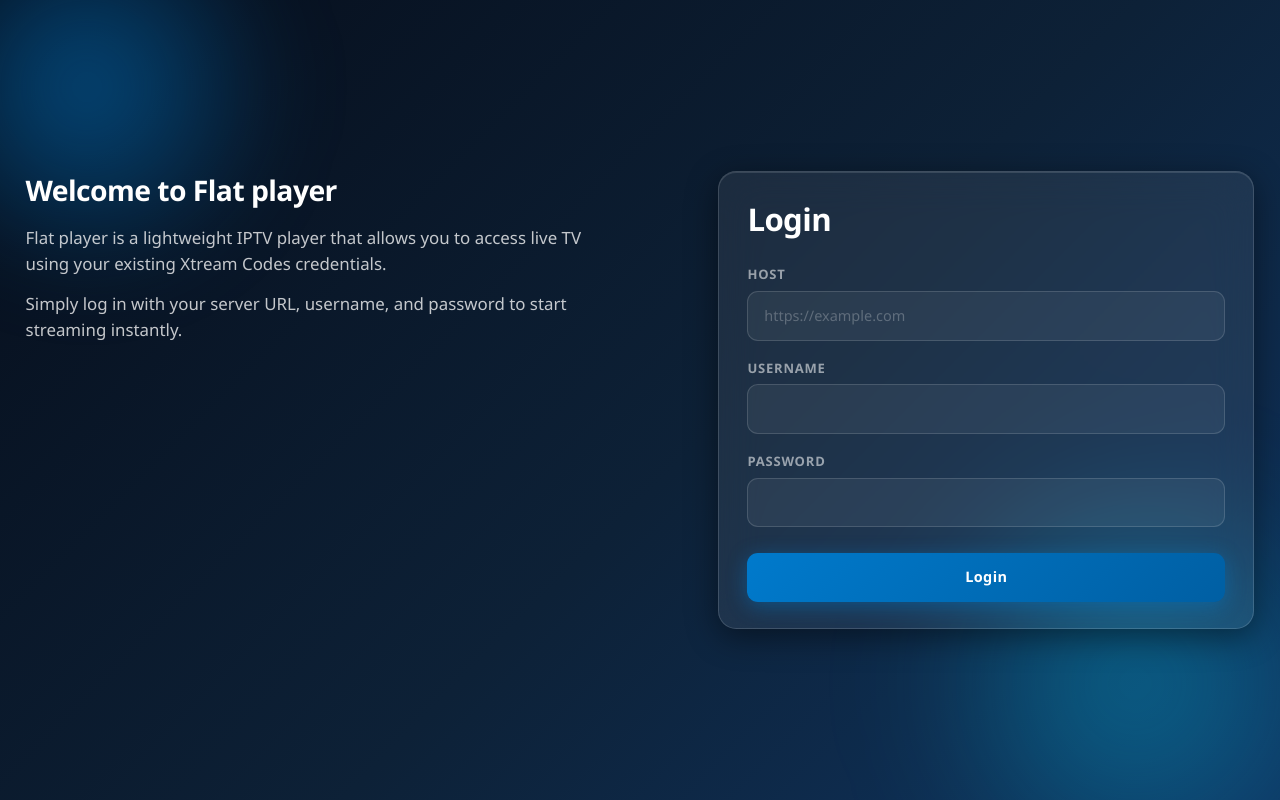
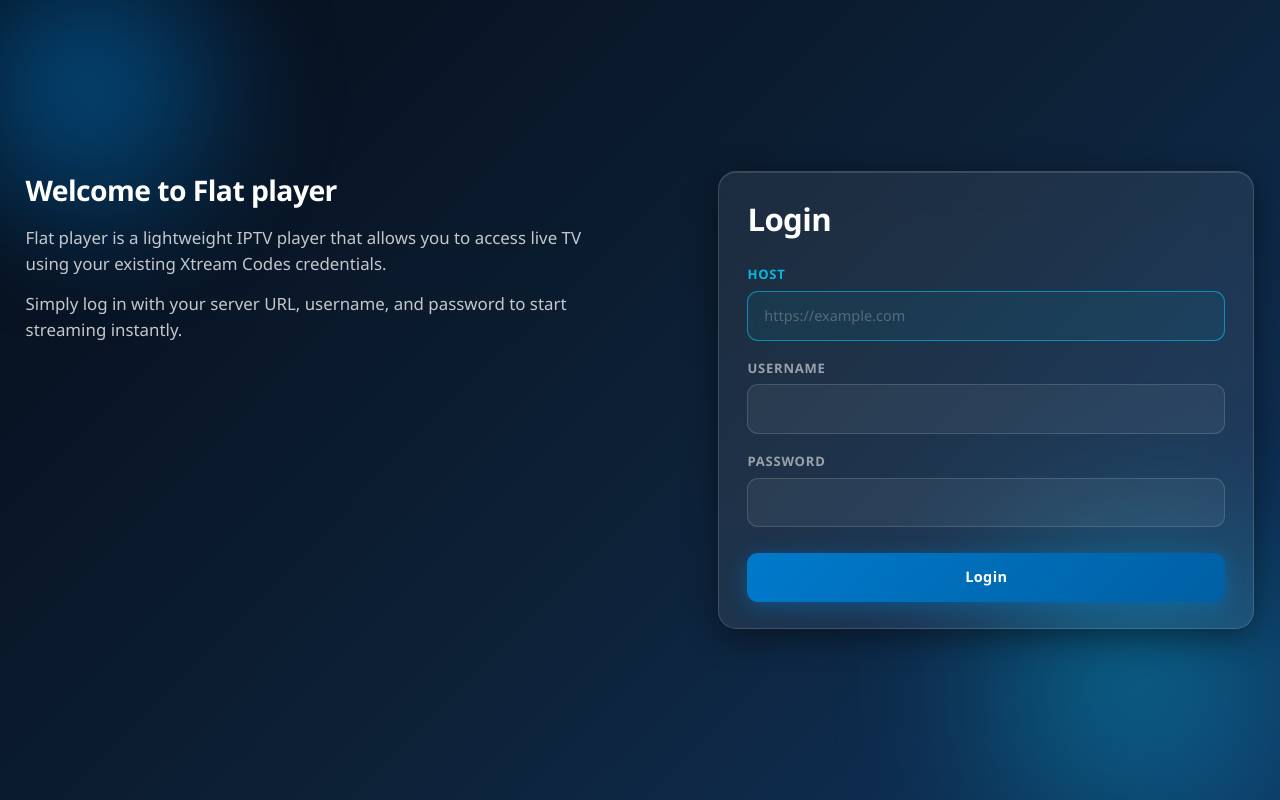
Before and after one commit to PINNCODE/flat-player, an Angular app: page /#/login in a window 1280 px wide. Built offline with nearby package versions, Linux system fonts and the light colour scheme.

Commit message:
feat: implement Tizen remote key support and enhance login navigation

```diff
--- a/src/app/app.config.ts
+++ b/src/app/app.config.ts
@@ -9,6 +9,7 @@
 import { playbackTelemetryProvider } from '@infrastructure/providers/playback-telemetry.provider';
 import { tvCatalogProvider } from '@infrastructure/providers/tv-catalog.provider';
 import { epgProvider } from '@infrastructure/providers/epg.provider';
+import { tizenRemoteKeysProvider } from '@infrastructure/providers/tizen-remote-keys.provider';
 
 export const appConfig: ApplicationConfig = {
   providers: [
@@ -20,5 +21,6 @@
     playbackTelemetryProvider,
     tvCatalogProvider,
     epgProvider,
+    tizenRemoteKeysProvider,
   ],
 };
--- /dev/null
+++ b/src/app/infrastructure/adapters/tizen/tizen-remote-keys.adapter.ts
@@ -0,0 +1,22 @@
+import { Injectable } from '@angular/core';
+
+declare const tizen: {
+  tvinputdevice: {
+    registerKey: (keyName: string) => void;
+  };
+} | undefined;
+
+@Injectable({ providedIn: 'root' })
+export class TizenRemoteKeysAdapter {
+  registerKeys(): void {
+    try {
+      const tizenApi = (window as unknown as { tizen?: typeof tizen }).tizen;
+      if (!tizenApi?.tvinputdevice) return;
+      tizenApi.tvinputdevice.registerKey('XF86Back');
+      tizenApi.tvinputdevice.registerKey('MediaPlayPause');
+      tizenApi.tvinputdevice.registerKey('MediaStop');
+    } catch {
+      // Running in browser dev environment — Tizen APIs unavailable
+    }
+  }
+}
--- /dev/null
+++ b/src/app/infrastructure/providers/tizen-remote-keys.provider.ts
@@ -0,0 +1,13 @@
+import { APP_INITIALIZER, Provider } from '@angular/core';
+import { TizenRemoteKeysAdapter } from '@infrastructure/adapters/tizen/tizen-remote-keys.adapter';
+
+function initTizenRemoteKeys(adapter: TizenRemoteKeysAdapter): () => void {
+  return () => adapter.registerKeys();
+}
+
+export const tizenRemoteKeysProvider: Provider = {
+  provide: APP_INITIALIZER,
+  useFactory: initTizenRemoteKeys,
+  deps: [TizenRemoteKeysAdapter],
+  multi: true,
+};
--- a/src/app/presentation/pages/dashboard/dashboard.ts
+++ b/src/app/presentation/pages/dashboard/dashboard.ts
@@ -149,12 +149,23 @@
 
     event.preventDefault();
 
+    if (action === 'back') {
+      this.handleBackAction();
+      return;
+    }
+
     if (!this.overlayVisible()) {
       this.handleVideoOnlyAction(action);
       return;
     }
 
     this.handleOverlayAction(action);
+  }
+
+  private handleBackAction(): void {
+    if (!this.overlayVisible()) return;
+    this.overlayVisible.set(false);
+    this.activePanel.set('menu');
   }
 
   protected isMenuFocused(index: number): boolean {
@@ -202,7 +213,7 @@
     }
   }
 
-  private resolveRemoteAction(key: string): 'up' | 'down' | 'left' | 'right' | 'ok' | null {
+  private resolveRemoteAction(key: string): 'up' | 'down' | 'left' | 'right' | 'ok' | 'back' | null {
     switch (key) {
       case 'ArrowUp':
         return 'up';
@@ -216,6 +227,9 @@
       case 'NumpadEnter':
       case 'OK':
         return 'ok';
+      case 'XF86Back':
+      case 'Escape':
+        return 'back';
       default:
         return null;
     }
--- a/src/app/presentation/pages/login/login.html
+++ b/src/app/presentation/pages/login/login.html
@@ -13,13 +13,16 @@
         <section class="login-page__form" aria-label="Login form">
             <form [formGroup]="loginForm" (ngSubmit)="onSubmit()" class="login-page__form-content">
                 <h1 class="login-page__title">Login</h1>
-                <div class="login-page__form-group">
+                <div class="login-page__form-group"
+                     [class.login-page__form-group--nav-focused]="focusedIndex() === 0 && !isEditing()">
                     <label for="host" class="login-page__form-label">Host</label>
                     <input
+                        #hostInput
                         type="url"
                         id="host"
                         formControlName="host"
                         class="login-page__form-input"
+                        [class.login-page__form-input--editing]="focusedIndex() === 0 && isEditing()"
                         placeholder="https://example.com"
                         autocomplete="url"
                         [attr.aria-invalid]="hasControlError('host')"
@@ -29,13 +32,16 @@
                         <p class="login-page__form-error">{{ getControlErrorMessage('host') }}</p>
                     }
                 </div>
-                <div class="login-page__form-group">
+                <div class="login-page__form-group"
+                     [class.login-page__form-group--nav-focused]="focusedIndex() === 1 && !isEditing()">
                     <label for="username" class="login-page__form-label">Username</label>
                     <input
+                        #usernameInput
                         type="text"
                         id="username"
                         formControlName="username"
                         class="login-page__form-input"
+                        [class.login-page__form-input--editing]="focusedIndex() === 1 && isEditing()"
                         autocomplete="username"
                         [attr.aria-invalid]="hasControlError('username')"
                         required
@@ -44,13 +50,16 @@
                         <p class="login-page__form-error">{{ getControlErrorMessage('username') }}</p>
                     }
                 </div>
-                <div class="login-page__form-group">
+                <div class="login-page__form-group"
+                     [class.login-page__form-group--nav-focused]="focusedIndex() === 2 && !isEditing()">
                     <label for="password" class="login-page__form-label">Password</label>
                     <input
+                        #passwordInput
                         type="password"
                         id="password"
                         formControlName="password"
                         class="login-page__form-input"
+                        [class.login-page__form-input--editing]="focusedIndex() === 2 && isEditing()"
                         autocomplete="current-password"
                         [attr.aria-invalid]="hasControlError('password')"
                         required
@@ -60,8 +69,10 @@
                     }
                 </div>
                 <button
+                    #submitButton
                     type="submit"
                     class="login-page__form-button"
+                    [class.login-page__form-button--nav-focused]="focusedIndex() === 3"
                     [disabled]="isSubmitting()"
                 >
                     {{ isSubmitting() ? 'Loading...' : 'Login' }}
--- a/src/app/presentation/pages/login/login.scss
+++ b/src/app/presentation/pages/login/login.scss
@@ -264,3 +264,37 @@
         text-align: center;
     }
 }
+
+// ── TV Remote navigation states ──────────────────────────────────────────────
+
+// "Cursor is hovering this field" — subtle highlight visible on a dark TV screen
+.login-page__form-group--nav-focused {
+    .login-page__form-label {
+        color: rgba(0, 210, 255, 0.85);
+    }
+
+    .login-page__form-input {
+        border-color: rgba(0, 210, 255, 0.55);
+        background: rgba(0, 210, 255, 0.06);
+    }
+}
+
+// "User pressed OK — input is active and receiving text from the virtual keyboard"
+.login-page__form-input--editing {
+    border-color: rgba(0, 210, 255, 0.9) !important;
+    background: rgba(0, 210, 255, 0.1) !important;
+    box-shadow:
+        0 0 0 2px rgba(0, 122, 204, 0.45),
+        0 0 18px rgba(0, 210, 255, 0.4),
+        0 0 40px rgba(0, 210, 255, 0.15);
+    animation: input-glow 2s ease-in-out infinite;
+}
+
+// "Cursor is on the button"
+.login-page__form-button--nav-focused {
+    background: linear-gradient(135deg, #0088e0 0%, #006bb8 100%);
+    box-shadow:
+        0 0 0 2px rgba(0, 210, 255, 0.6),
+        0 6px 28px rgba(0, 122, 204, 0.65);
+    transform: translateY(-1px);
+}
--- a/src/app/presentation/pages/login/login.ts
+++ b/src/app/presentation/pages/login/login.ts
@@ -2,13 +2,20 @@
 import {
   ChangeDetectionStrategy,
   Component,
+  ElementRef,
+  HostListener,
   inject,
   signal,
+  viewChild,
 } from '@angular/core';
 import { NonNullableFormBuilder, ReactiveFormsModule, Validators } from '@angular/forms';
 import { Router } from '@angular/router';
 import { Credentials } from '@core/domain/models/credentials.model';
 import { LoginUseCase } from '@core/application/usecases/login.usecase';
+
+type LoginFocusIndex = 0 | 1 | 2 | 3; // 0=host, 1=username, 2=password, 3=button
+
+const FOCUSABLE_COUNT = 4;
 
 @Component({
   selector: 'app-login',
@@ -20,6 +27,13 @@
 export class Login {
   protected readonly isSubmitting = signal(false);
   protected readonly submitError = signal('');
+  protected readonly focusedIndex = signal<LoginFocusIndex>(0);
+  protected readonly isEditing = signal(false);
+
+  private readonly hostInputRef = viewChild<ElementRef<HTMLInputElement>>('hostInput');
+  private readonly usernameInputRef = viewChild<ElementRef<HTMLInputElement>>('usernameInput');
+  private readonly passwordInputRef = viewChild<ElementRef<HTMLInputElement>>('passwordInput');
+  private readonly submitButtonRef = viewChild<ElementRef<HTMLButtonElement>>('submitButton');
 
   private readonly formBuilder = inject(NonNullableFormBuilder);
   private readonly loginUseCase = inject(LoginUseCase);
@@ -29,6 +43,60 @@
     username: ['', [Validators.required]],
     password: ['', [Validators.required]],
   });
+
+  @HostListener('window:keydown', ['$event'])
+  protected onRemoteKeydown(event: KeyboardEvent): void {
+    if (this.isEditing()) {
+      if (event.key === 'XF86Back' || event.key === 'Escape') {
+        event.preventDefault();
+        this.deactivateInput();
+      }
+      // All other keys pass through to the active input (virtual keyboard typing)
+      return;
+    }
+
+    switch (event.key) {
+      case 'ArrowDown':
+        event.preventDefault();
+        this.moveFocus(1);
+        break;
+      case 'ArrowUp':
+        event.preventDefault();
+        this.moveFocus(-1);
+        break;
+      case 'Enter':
+      case 'NumpadEnter':
+      case 'OK':
+        event.preventDefault();
+        this.activateFocused();
+        break;
+    }
+  }
+
+  private moveFocus(direction: 1 | -1): void {
+    const next = ((this.focusedIndex() + direction + FOCUSABLE_COUNT) % FOCUSABLE_COUNT) as LoginFocusIndex;
+    this.focusedIndex.set(next);
+  }
+
+  private activateFocused(): void {
+    const index = this.focusedIndex();
+    if (index === 3) {
+      this.onSubmit();
+      return;
+    }
+    this.isEditing.set(true);
+    this.getInputRefAt(index)?.nativeElement.focus();
+  }
+
+  private deactivateInput(): void {
+    this.isEditing.set(false);
+    this.getInputRefAt(this.focusedIndex())?.nativeElement.blur();
+  }
+
+  private getInputRefAt(index: LoginFocusIndex): ElementRef<HTMLInputElement> | undefined {
+    const refs = [this.hostInputRef(), this.usernameInputRef(), this.passwordInputRef()];
+    return refs[index];
+  }
 
   protected async onSubmit(): Promise<void> {
     if (this.loginForm.invalid) {
```
Also changed, not shown: 1 other file (tests, documents, lock files or other folders).
